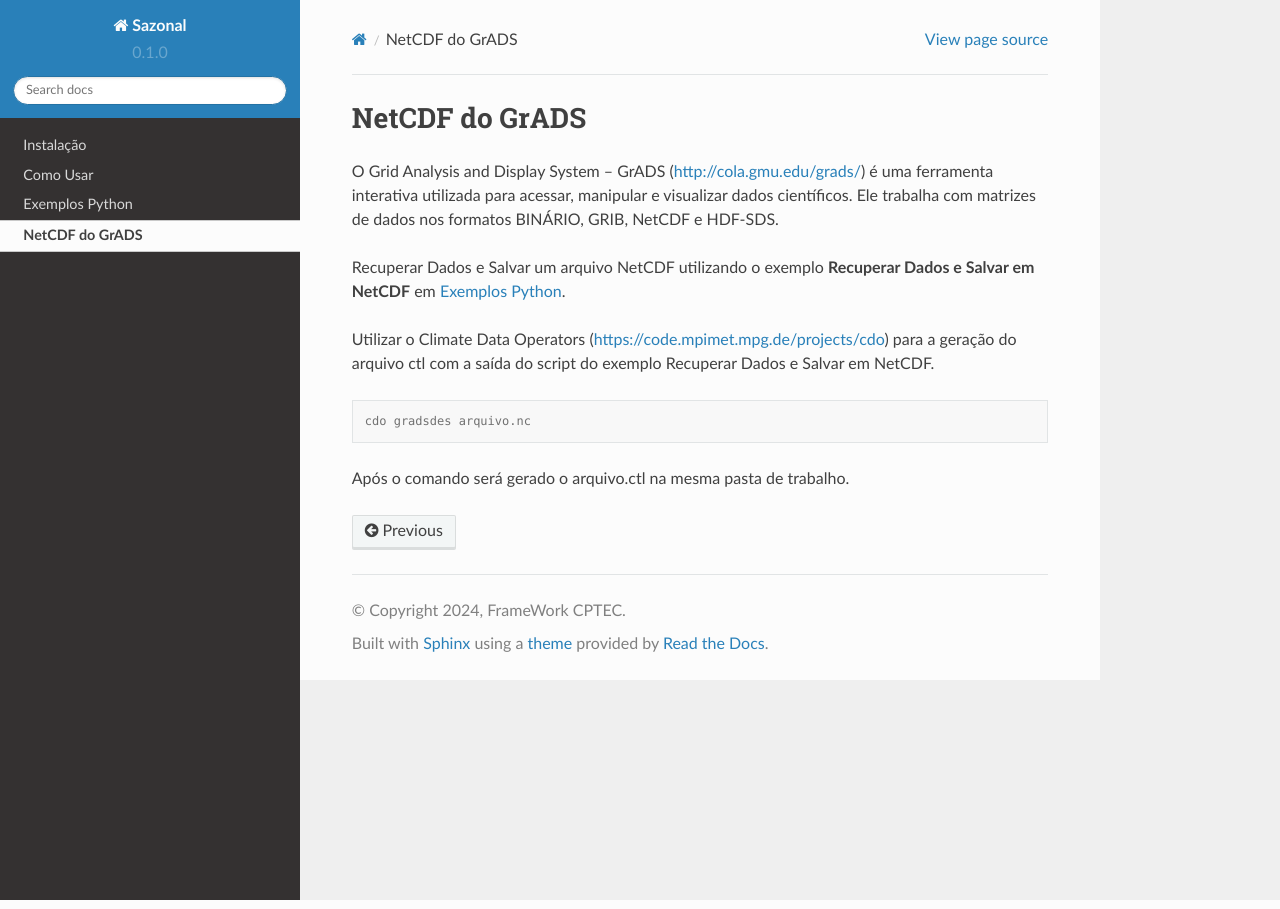
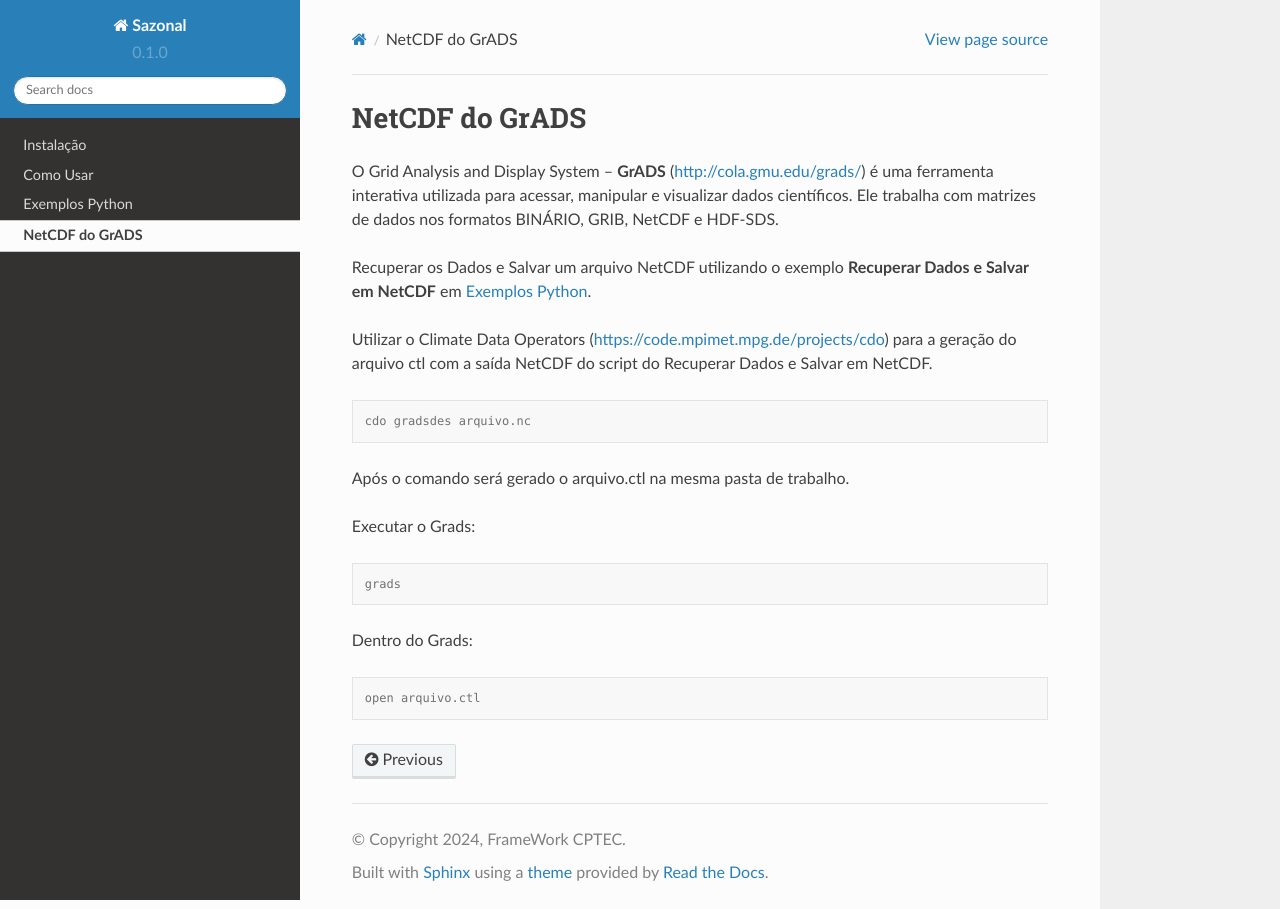
Before and after one commit to framework-CPTEC/Sazonal, a Sphinx documentation site: the page built from docs/source/grads.rst, in a window 1280 px wide. Built offline with Sphinx 7.4.7 and the Read the Docs theme 2.0.0, drawn with Linux system fonts in a browser that asks for light colours.

Commit message:
Update grads.rst

```diff
--- a/docs/source/grads.rst
+++ b/docs/source/grads.rst
@@ -1,14 +1,26 @@
 NetCDF do GrADS
 ===============
 
-O Grid Analysis and Display System – GrADS  (http://cola.gmu.edu/grads/) é uma ferramenta interativa utilizada para acessar, manipular e visualizar dados científicos. Ele trabalha com matrizes de dados nos formatos BINÁRIO, GRIB, NetCDF e HDF-SDS.
+O Grid Analysis and Display System – **GrADS** (http://cola.gmu.edu/grads/) é uma ferramenta interativa utilizada para acessar, manipular e visualizar dados científicos. Ele trabalha com matrizes de dados nos formatos BINÁRIO, GRIB, NetCDF e HDF-SDS.
 
-Recuperar Dados e Salvar um arquivo NetCDF utilizando o exemplo **Recuperar Dados e Salvar em NetCDF** em :doc:`Exemplos Python <examplesPython>`.
+Recuperar os Dados e Salvar um arquivo NetCDF utilizando o exemplo **Recuperar Dados e Salvar em NetCDF** em :doc:`Exemplos Python <examplesPython>`.
 
-Utilizar o Climate Data Operators (https://code.mpimet.mpg.de/projects/cdo) para a geração do arquivo ctl com a saída do script do exemplo Recuperar Dados e Salvar em NetCDF.
+Utilizar o Climate Data Operators (https://code.mpimet.mpg.de/projects/cdo) para a geração do arquivo ctl com a saída NetCDF do script do Recuperar Dados e Salvar em NetCDF.
 
 .. code-block:: console
 
   cdo gradsdes arquivo.nc
 
-Após o  comando será gerado o arquivo.ctl na mesma pasta de trabalho.
+Após o comando será gerado o arquivo.ctl na mesma pasta de trabalho.
+
+Executar o Grads:
+
+.. code-block:: console
+
+  grads
+
+Dentro do Grads:
+
+.. code-block:: console
+
+  open arquivo.ctl
```
